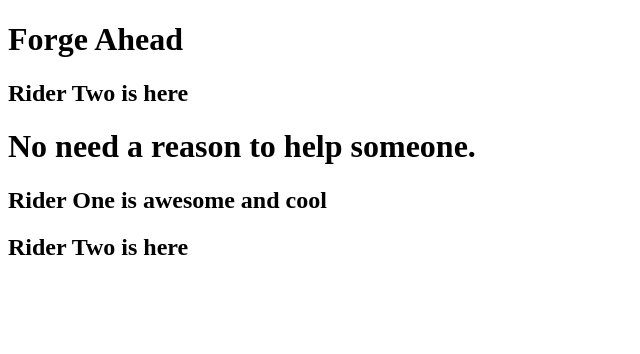
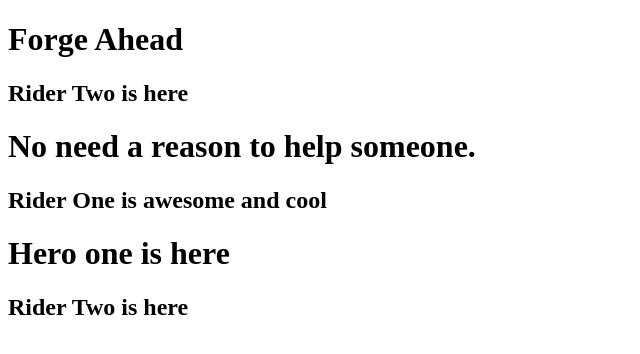
Before and after one commit to dmatsuoka3/GitPract, a plain HTML site: page index.html in a window 1280 px wide. Shown: the whole page, without its empty margins (0-640 px from the left). Drawn offline with Linux system fonts and the light colour scheme.

Commit message:
initial commit

```diff
--- a/index.html
+++ b/index.html
@@ -12,7 +12,7 @@
     <h1>No need a reason to help someone.</h1>
     <h2>Rider One is awesome and cool</h2>
 
-
+    <h1>Hero one is here</h1>
     <h2>Rider Two is here</h2>
 </body>
 </html>
```
